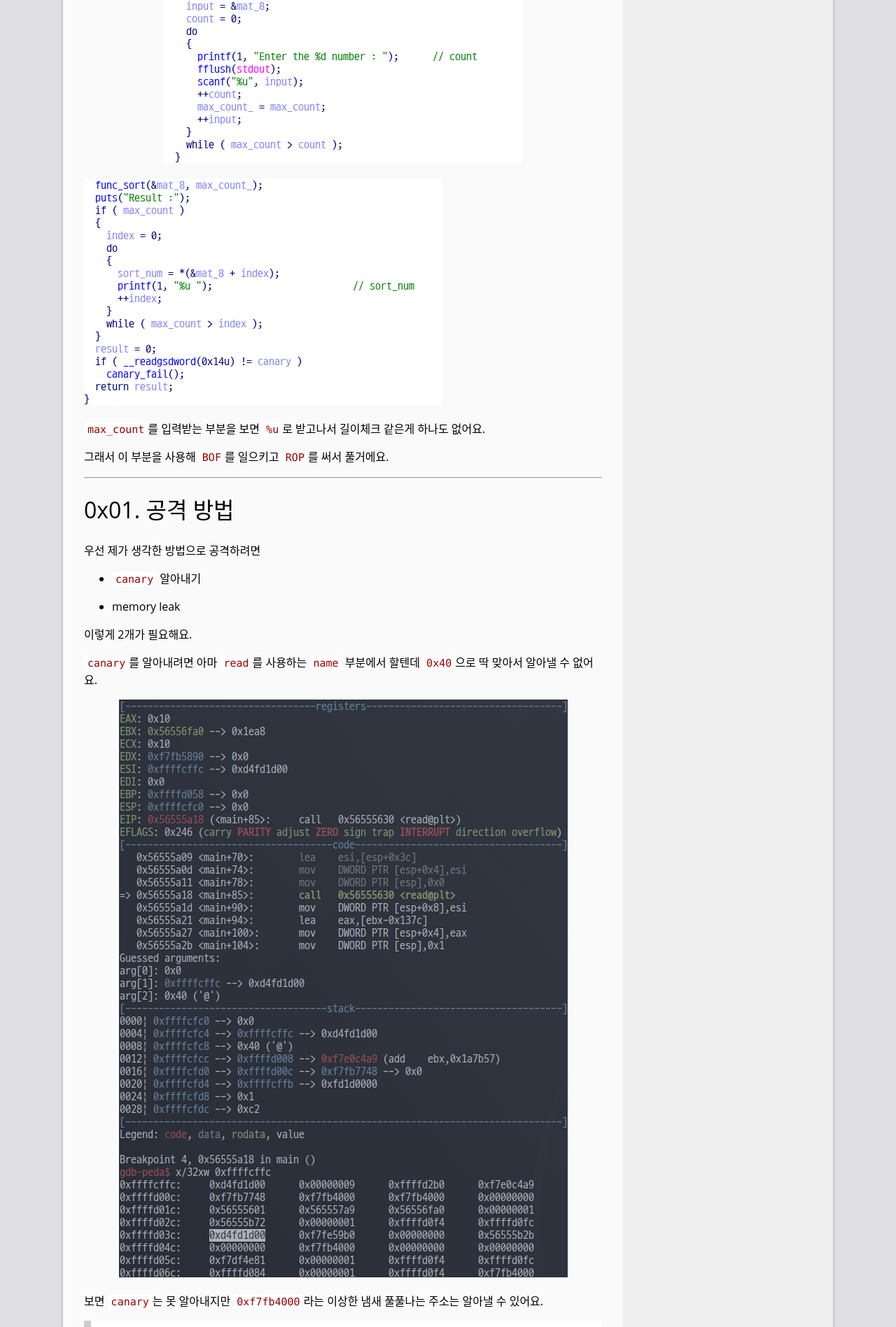
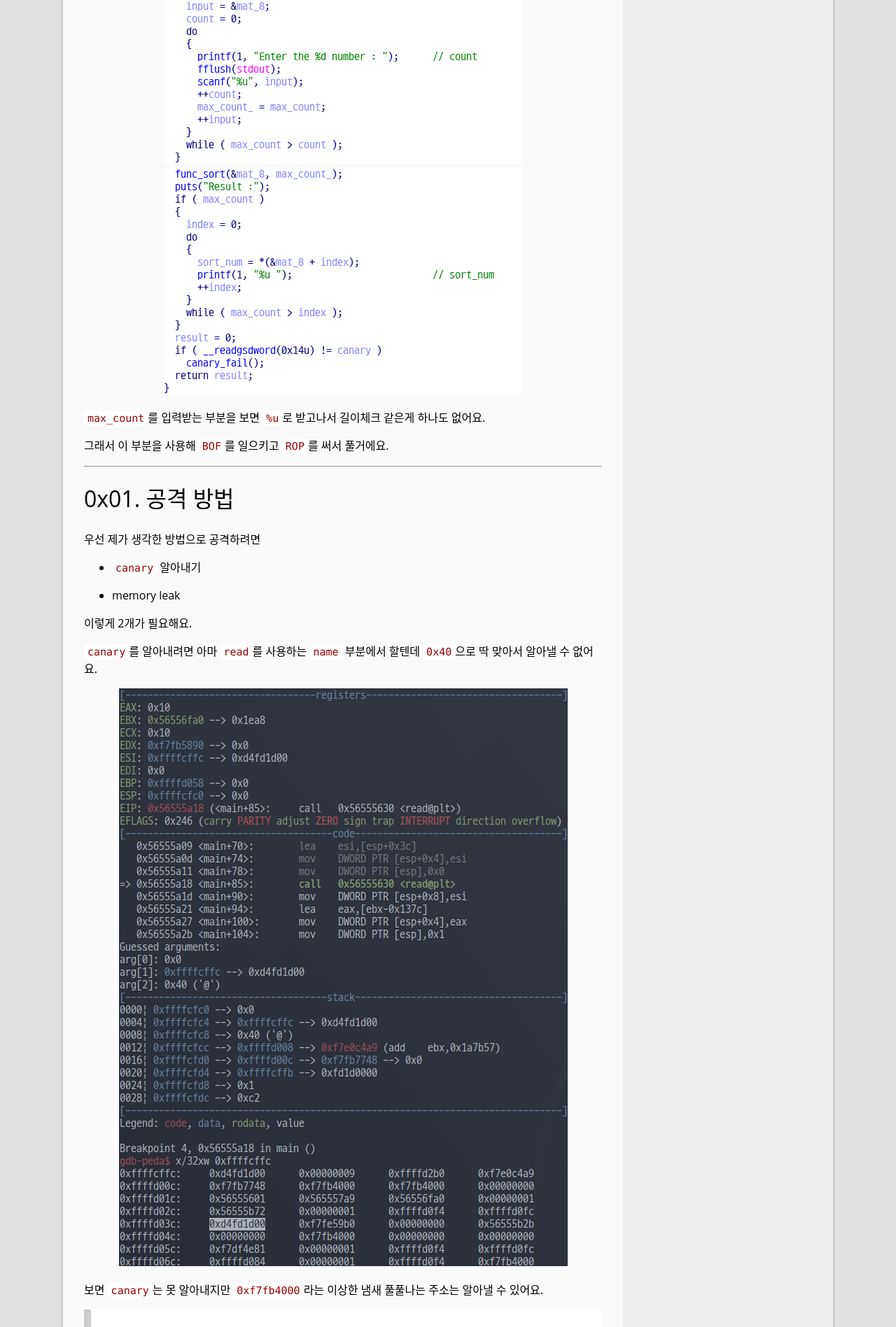
Before and after one commit to UnKN0wnName/stfwlg.github.io, a Jekyll site: the page built from _posts/2018-06-28-[pwnable.tw]_dubblesort_풀이.md, in a window 1280 px wide. Shown: the part 1255-3152 px from the top of the page at 70% size. Built offline with Jekyll 4.4.1, drawn with Linux system fonts in a browser that asks for light colours; comment, search, counter and statistics services are not loaded.

Commit message:
pwnable.tw dubblesort

```diff
--- a/_posts/2018-06-28-[pwnable.tw]_dubblesort_풀이.md
+++ b/_posts/2018-06-28-[pwnable.tw]_dubblesort_풀이.md
@@ -22,8 +22,6 @@ tags: rotles98
 
 {: refdef: style="text-align: center;"}
 ![main_01](/img/pwnable.tw/dubblesort/02.png)
-{: refdef}
-{: refdef: style="text-align: center;"}
 ![main_02](/img/pwnable.tw/dubblesort/03.png)
 {: refdef}
 
```
